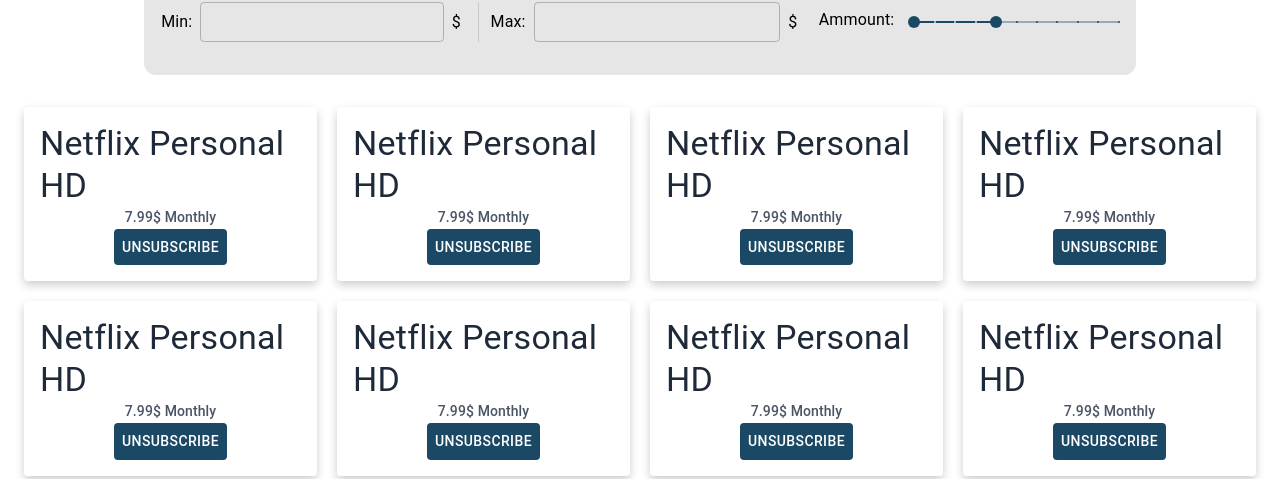
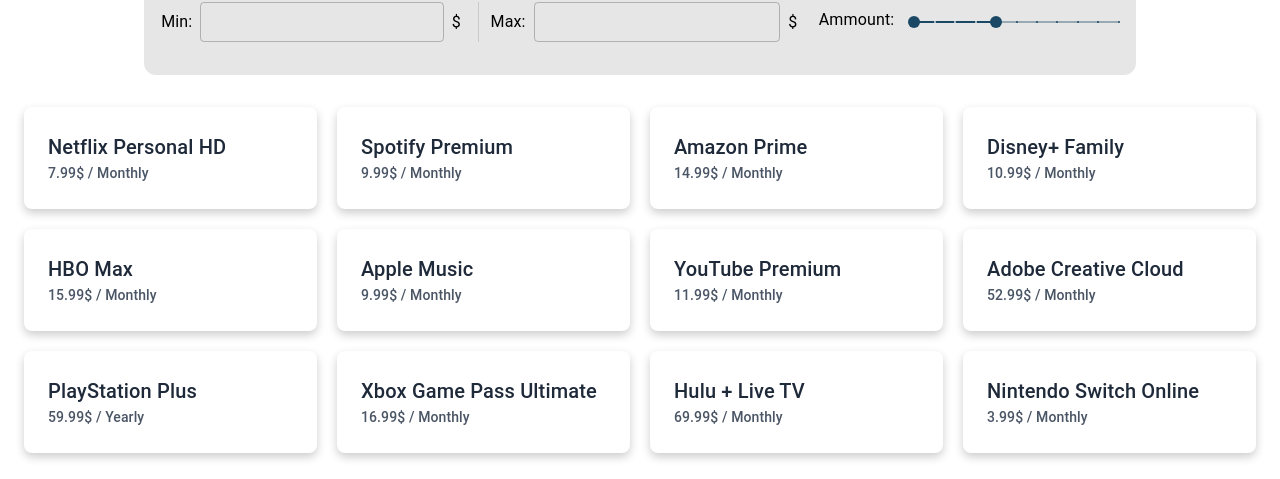
Before and after one commit to krsultov/ctrl-alt-defeat-ht11, a Next.js app in the folder frontend/: page /Subscriptions in a window 1280 px wide. Shown: the part 321-800 px from the top of the page. Built offline with nearby package versions, Linux system fonts and the light colour scheme.

Commit message:
more subscriptions

```diff
--- a/frontend/src/app/Analytics/page.tsx
+++ b/frontend/src/app/Analytics/page.tsx
@@ -53,7 +53,7 @@
     }
 
     return (
-        <div className="min-w-screen">
+        <div className="min-w-screen pt-8 px-6">
             <div className="flex justify-between items-center mb-8">
                 <Typography variant="h4" fontWeight={600}>
                     Banking Analytics
--- a/frontend/src/app/Subscriptions/page.tsx
+++ b/frontend/src/app/Subscriptions/page.tsx
@@ -1,14 +1,23 @@
 "use client"
 
-import { Button, Typography } from "@mui/material"
+import { Typography } from "@mui/material"
 import React from "react"
 import Filter from "../(components)/Filter"
 
-const subscriptions = Array(12).fill({
-    title: "Netflix Personal HD",
-    price: "7.99$",
-    period: "Monthly"
-})
+const subscriptions = [
+    { title: "Netflix Personal HD", price: "7.99$", period: "Monthly" },
+    { title: "Spotify Premium", price: "9.99$", period: "Monthly" },
+    { title: "Amazon Prime", price: "14.99$", period: "Monthly" },
+    { title: "Disney+ Family", price: "10.99$", period: "Monthly" },
+    { title: "HBO Max", price: "15.99$", period: "Monthly" },
+    { title: "Apple Music", price: "9.99$", period: "Monthly" },
+    { title: "YouTube Premium", price: "11.99$", period: "Monthly" },
+    { title: "Adobe Creative Cloud", price: "52.99$", period: "Monthly" },
+    { title: "PlayStation Plus", price: "59.99$", period: "Yearly" },
+    { title: "Xbox Game Pass Ultimate", price: "16.99$", period: "Monthly" },
+    { title: "Hulu + Live TV", price: "69.99$", period: "Monthly" },
+    { title: "Nintendo Switch Online", price: "3.99$", period: "Monthly" }
+]
 
 const SubscriptionGrid: React.FC = () => {
     return (
@@ -19,32 +28,24 @@
                 </Typography>
             </div>
 
-            <Filter />
-            <div className="max-h-screen flex items-center px-6 py-8">
+            <Filter setItemCount={undefined} />
+            <div className="max-h-screen flex px-6 py-8">
                 <div className="w-full">
                     <div className="grid grid-cols-1 sm:grid-cols-2 md:grid-cols-3 lg:grid-cols-4 gap-5">
                         {subscriptions.map((sub, index) => (
                             <div
                                 key={index}
-                                className="p-4 flex flex-col items-center rounded"
+                                className="p-6 flex flex-col rounded-lg bg-white"
                                 style={{
                                     boxShadow: "0px 4px 10px rgba(0, 0, 0, 0.2)"
                                 }}
                             >
-                                <Typography variant="h4" className="text-lg font-semibold text-gray-800">
+                                <Typography variant="h6" className="font-semibold text-gray-800 ">
                                     {sub.title}
                                 </Typography>
                                 <Typography variant="subtitle2" className="text-gray-600">
-                                    {sub.price} {sub.period}
+                                    {sub.price} / {sub.period}
                                 </Typography>
-                                <Button
-                                    style={{
-                                        backgroundColor: "#1B4965",
-                                        color: "#ffffff"
-                                    }}
-                                >
-                                    UNSUBSCRIBE
-                                </Button>
                             </div>
                         ))}
                     </div>
--- a/frontend/src/app/Transactions/page.tsx
+++ b/frontend/src/app/Transactions/page.tsx
@@ -10,14 +10,16 @@
     TableRow,
     Paper,
     Typography,
-    TablePagination,
-    CircularProgress
+    TablePagination
 } from "@mui/material"
+
+import Image from "next/image" // ✅ Import if using Next.js
+import loading2 from "../(assets)/loading.gif"
 import { styled } from "@mui/material/styles"
 import Filter from "../(components)/Filter"
 
 // Styled components
-const StyledTableCell = styled(TableCell)(({ theme }) => ({
+const StyledTableCell = styled(TableCell)(() => ({
     fontWeight: "bold",
     backgroundColor: "#f5f5f5",
     borderBottom: "1px solid #ddd",
@@ -89,13 +91,14 @@
                 </Typography>
             </div>
 
-                <div className="my-[5%]">
-                    <Filter />
-                </div>
+            <div className="my-[5%]">
+                <Filter setItemCount={() => {}} /> {/* ✅ Fixed issue with setItemCount */}
+            </div>
 
             {loading ? (
                 <div className="flex justify-center items-center py-10">
-                    <CircularProgress />
+                    <Image src={loading2} alt="loading..." width={50} height={50} />{" "}
+                    {/* ✅ Ensure correct width/height */}
                 </div>
             ) : (
                 <>
```
